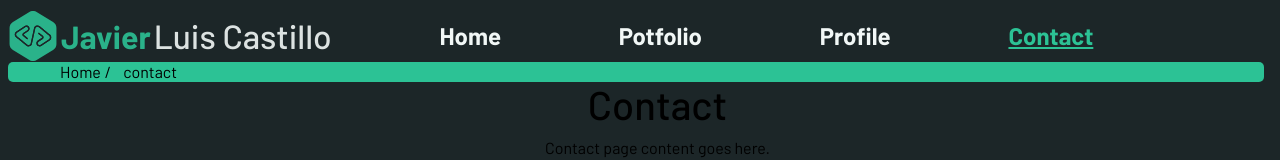
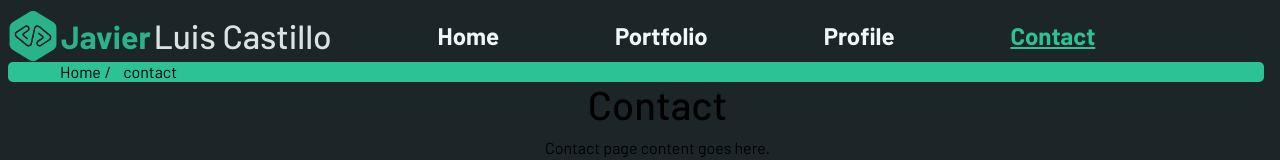
Before and after one commit to Javierlcastillo/CVitae, a React (Vite) app: page /CVitae/contact in a window 1280 px wide. Shown: the top 160 px of the page. Built offline with nearby package versions, Linux system fonts and the light colour scheme.

Commit message:
Arreglando Typos

```diff
--- a/src/components/layout/Navigation/menuItems.js
+++ b/src/components/layout/Navigation/menuItems.js
@@ -1,6 +1,6 @@
 const menuItems = [
     { id: 1, label: "Home", path: "/" },
-    { id: 2, label: "Potfolio", path: "/portfolio" },
+    { id: 2, label: "Portfolio", path: "/portfolio" },
     { id: 3, label: "Profile", path: "/profile" },
     { id: 4, label: "Contact", path: "/contact" },
 ];
--- a/src/pages/Home.jsx
+++ b/src/pages/Home.jsx
@@ -17,7 +17,7 @@ function Home() {
         <div className="home-container"background-color="#08211a">
             <div className="introduction-grid">
                 <img src={imagen} id="foto-perfil" className={`foto-perfil ${screenSize}`} />
-                <h1 className={`home-punchline ${screenSize}`} >Builidng the <span className="highlight">future</span>, one <span className="highlight">line</span> at a time.</h1>
+                <h1 className={`home-punchline ${screenSize}`} >Building the <span className="highlight">future</span>, one <span className="highlight">line</span> at a time.</h1>
                 <p id="line" className={`line ${screenSize}`} >──────────────</p>
                 <p className={`home-description ${screenSize}`} >Hi, I’m <span className="highlight">Javier Luis Castillo</span> — a Computer Science student passionate about AI, web development, and solving real problems with code.</p>
             </div>
```
